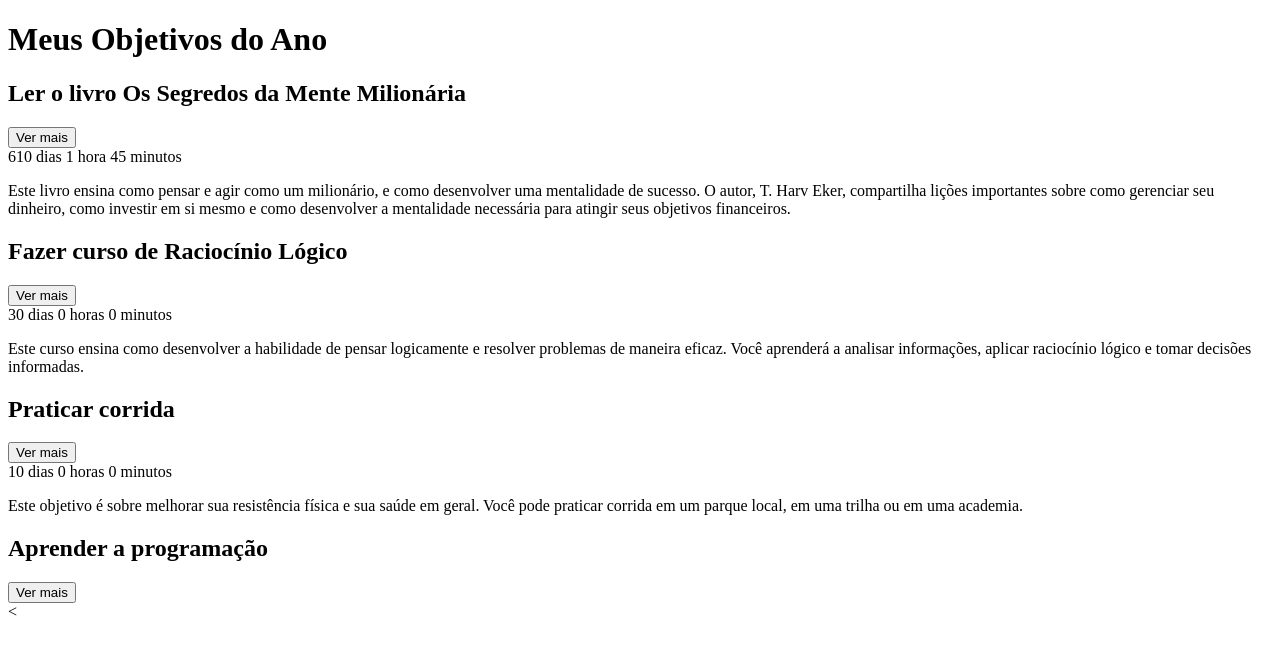
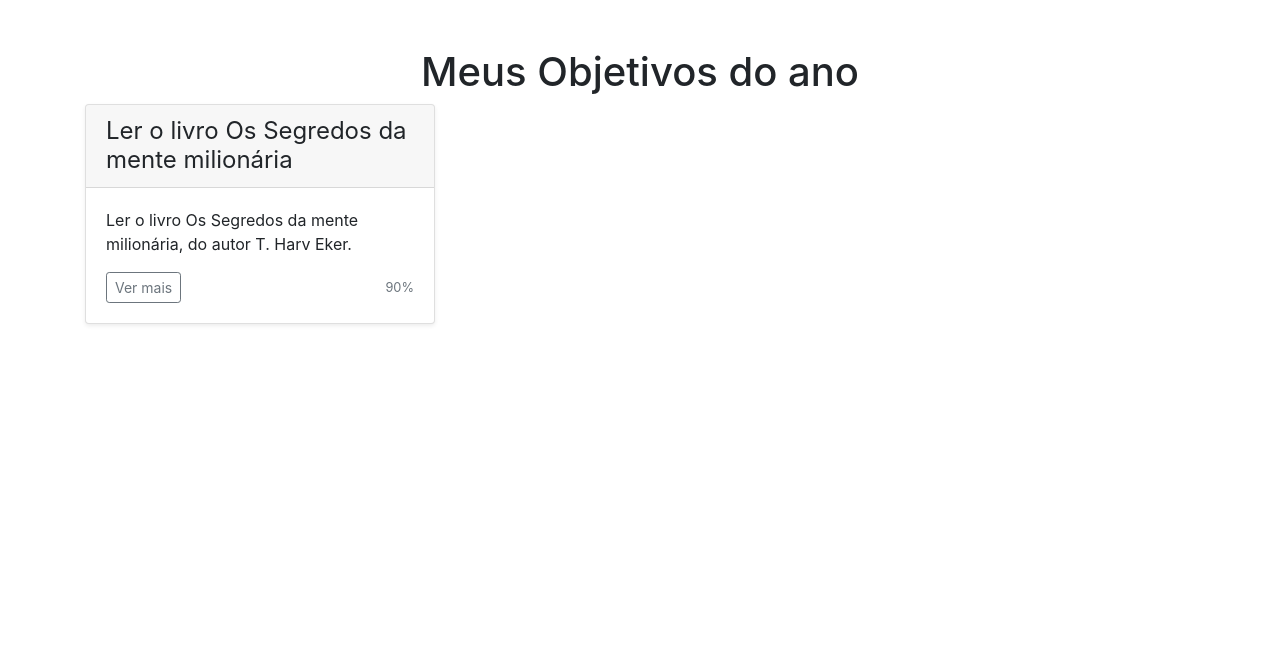
Before and after one commit to DuffyLuscyh/Objetivos-do-Ano, a plain HTML site: page index.html in a window 1280 px wide. Drawn offline with nearby package versions, Linux system fonts and the light colour scheme.

Commit message:
Update index.html

```diff
--- a/index.html
+++ b/index.html
@@ -1,72 +1,54 @@
 <!DOCTYPE html>
 <html lang="en">
   <head>
-    <meta charset="UTF-8">
-    <meta name="viewport" content="width=device-width, initial-scale=1.0">
-    <title>Meus Objetivos do Ano</title>
-    <link rel="stylesheet" href="style.css">
+    <meta charset="UTF-8" />
+    <meta name="viewport" content="width=device-width, initial-scale=1.0" />
+    <meta http-equiv="X-UA-Compatible" content="ie=edge" />
+    <title>Meus Objetivos do ano</title>
+    <link
+      rel="stylesheet"
+      href="https://stackpath.bootstrapcdn.com/bootstrap/4.5.2/css/bootstrap.min.css"
+      integrity="sha384-JcKb8q3iqJ61gNV9KGb8thSsNjpSL0n8PARn9HuZOnIxN0hoP+VmmDGMN5t9UJ0Z"
+      crossorigin="anonymous"
+    />
   </head>
   <body>
-    <h1>Meus Objetivos do Ano</h1>
     <div class="container">
-        <div class="card">
+      <h1 class="text-center mt-5">Meus Objetivos do ano</h1>
+      <div class="row">
+        <div class="col-md-4">
+          <div class="card mb-4 shadow-sm">
             <div class="card-header">
-                <h2>Ler o livro Os Segredos da Mente Milionária</h2>
-                <button class="btn">Ver mais</button>
+              <h4 class="my-0 font-weight-normal">Ler o livro Os Segredos da mente milionária</h4>
             </div>
-            <div class="card-content">
-                <div class="progress">
-                    <div class="progress-bar" style="width: 61%;"></div>
+            <div class="card-body">
+              <p class="card-text">
+                Ler o livro Os Segredos da mente milionária, do autor T. Harv Eker.
+              </p>
+              <div class="d-flex justify-content-between align-items-center">
+                <div class="btn-group">
+                  <button type="button" class="btn btn-sm btn-outline-secondary">
+                    Ver mais
+                  </button>
                 </div>
-                <div class="info">
-                    <span>610 dias</span>
-                    <span>1 hora</span>
-                    <span>45 minutos</span>
-                </div>
-                <p>Este livro ensina como pensar e agir como um milionário, e como desenvolver uma mentalidade de sucesso. O autor, T. Harv Eker, compartilha lições importantes sobre como gerenciar seu dinheiro, como investir em si mesmo e como desenvolver a mentalidade necessária para atingir seus objetivos financeiros.</p>
+                <small class="text-muted">90%</small>
               </div>
             </div>
-        <div class="card">
-            <div class="card-header">
-                <h2>Fazer curso de Raciocínio Lógico</h2>
-                <button class="btn">Ver mais</button>
-            </div>
-            <div class="card-content">
-                <div class="progress">
-                    <div class="progress-bar" style="width: 30%;"></div>
-                </div>
-                <div class="info">
-                    <span>30 dias</span>
-                    <span>0 horas</span>
-                    <span>0 minutos</span>
-                </div>
-                <p>Este curso ensina como desenvolver a habilidade de pensar logicamente e resolver problemas de maneira eficaz. Você aprenderá a analisar informações, aplicar raciocínio lógico e tomar decisões informadas.</p>
           </div>
         </div>
-        <div class="card">
-            <div class="card-header">
-                <h2>Praticar corrida</h2>
-                <button class="btn">Ver mais</button>
-            </div>
-            <div class="card-content">
-                <div class="progress">
-                    <div class="progress-bar" style="width: 10%;"></div>
-                </div>
-                <div class="info">
-                    <span>10 dias</span>
-                    <span>0 horas</span>
-                    <span>0 minutos</span>
-                </div>
-                <p>Este objetivo é sobre melhorar sua resistência física e sua saúde em geral. Você pode praticar corrida em um parque local, em uma trilha ou em uma academia.</p>
+        <!-- More cards here -->
       </div>
     </div>
-        <div class="card">
-            <div class="card-header">
-                <h2>Aprender a programação</h2>
-                <button class="btn">Ver mais</button>
-            </div>
-            <div class="card-content">
-                <div class="progress">
-                    <div class="progress-bar" style="width: 0%;"></div>
-                </div>
-                <
+    <script
+      src="https://code.jquery.com/jquery-3.5.1.slim.min.js"
+      integrity="sha384-DfXdz2htPH0lsSSGFpoO9xmv/+/z7nU7ELJ6EeAZWlCmGKZk4M1RtIDZOt6Xq/YD"
+      crossorigin="anonymous"
+    ></script>
+    <script
+      src="https://cdn.jsdelivr.net/npm/@popperjs/core@2.9.3/dist/umd/popper.min.js"
+      integrity="sha384-eMNCOe7tC1doHpGoJtKh7z7lGz7fuP4F8nfdFvAOA6Gg/z6Y5J6XqqyGXYM2ntX5"
+      crossorigin="anonymous"
+    ></script>
+    <script
+      src="https://stackpath.bootstrapcdn.com/bootstrap/4.5.2/js/bootstrap.min.js"
+      integrity="sha384-B4gt1jrGC7Jh4AgTPSdUtOBvfO8shuf57BaghqF
```
Lines whose indentation alone changed are shown as unchanged.
